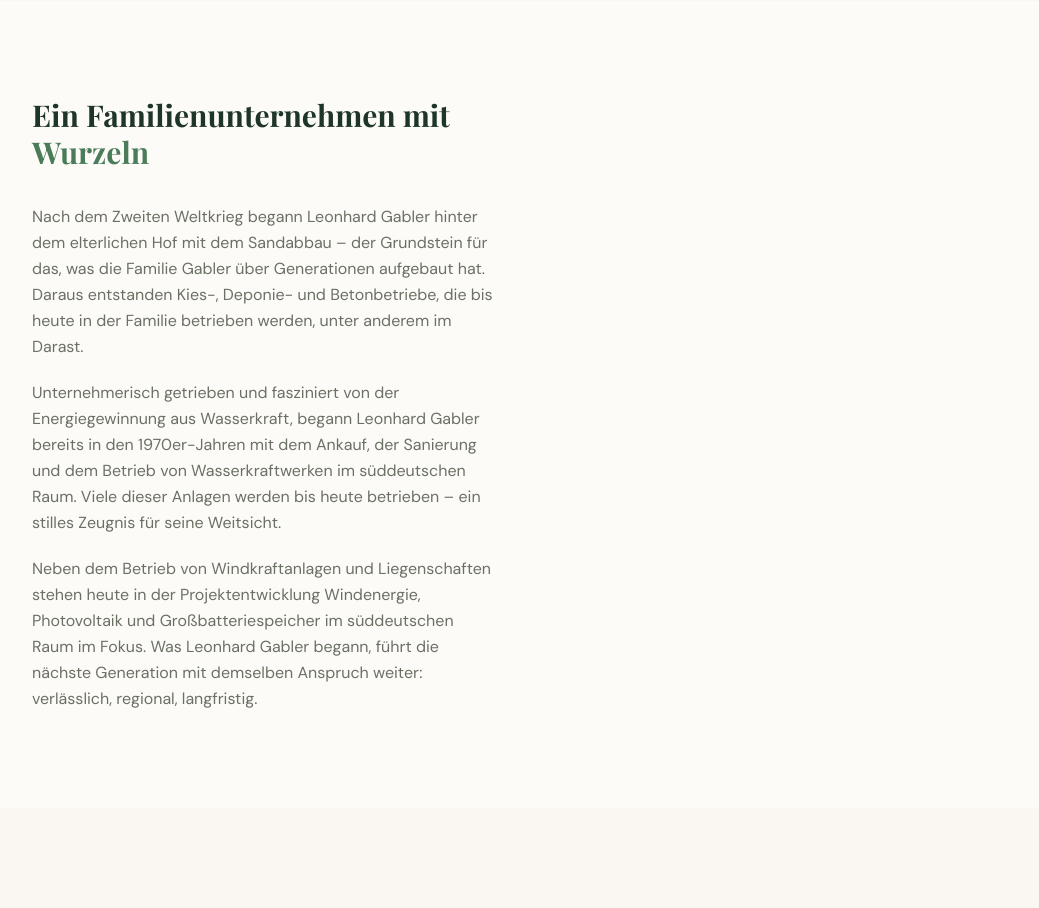
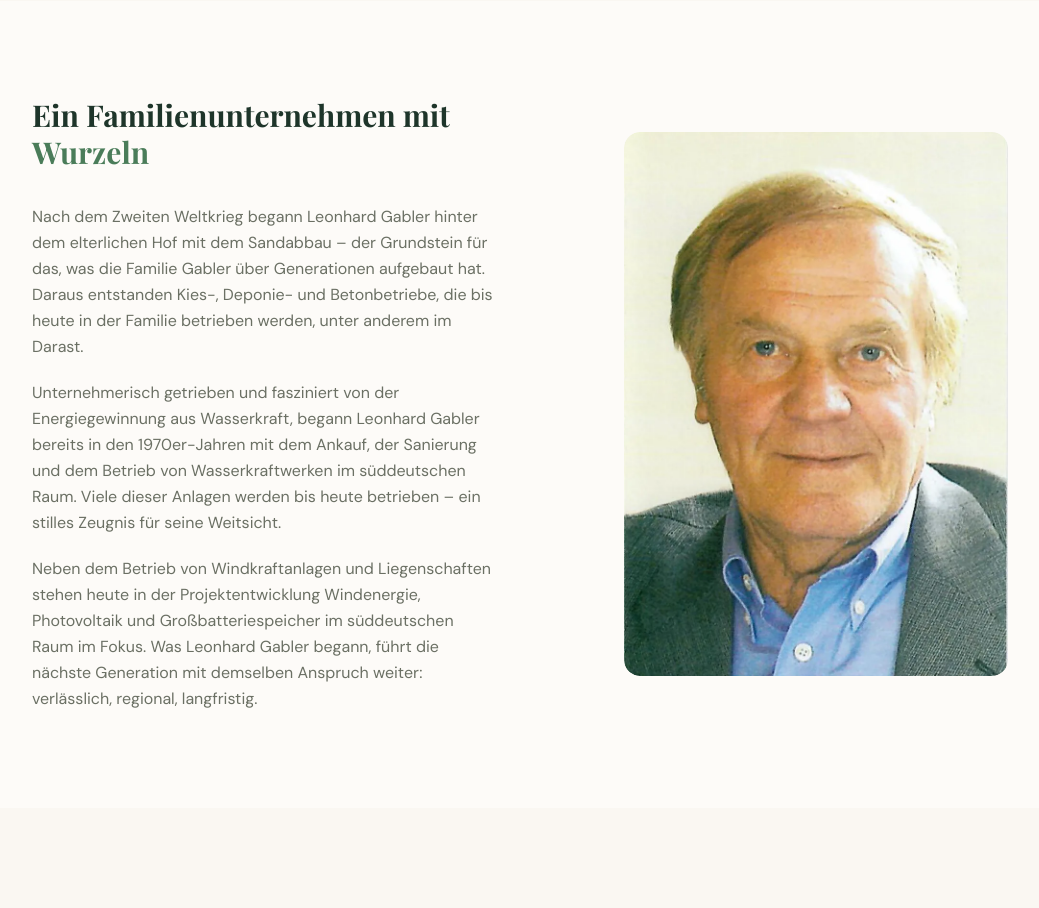
Before and after one commit to cedvaz/LEOGA2, a Next.js app: page /ueber-uns in a window 1280 px wide. Shown: the part 880-1788 px from the top of the page, without its empty margins (120-1159 px from the left). Built offline with nearby package versions, Linux system fonts and the light colour scheme; a web font is replaced by a local one.

Commit message:
fix: use plain img tag for gabler_sen.webp to bypass image optimization

```diff
--- a/app/ueber-uns/page.tsx
+++ b/app/ueber-uns/page.tsx
@@ -84,12 +84,14 @@ export default function UeberUnsPage() {
                                 </p>
                             </div>
                         </div>
-                        <div className="relative aspect-[3/4] rounded-2xl overflow-hidden max-w-sm mx-auto lg:mx-0 lg:ml-auto">
-                            <Image
+                        <div className="rounded-2xl overflow-hidden max-w-sm mx-auto lg:mx-0 lg:ml-auto">
+                            <img
                                 src="/pictures/gabler_sen.webp"
                                 alt="Leonhard Gabler, Gründer"
-                                fill
-                                className="object-cover object-top"
+                                width={800}
+                                height={1132}
+                                style={{ width: "100%", height: "auto" }}
+                                className="object-cover object-top rounded-2xl"
                             />
                         </div>
                     </div>
```
